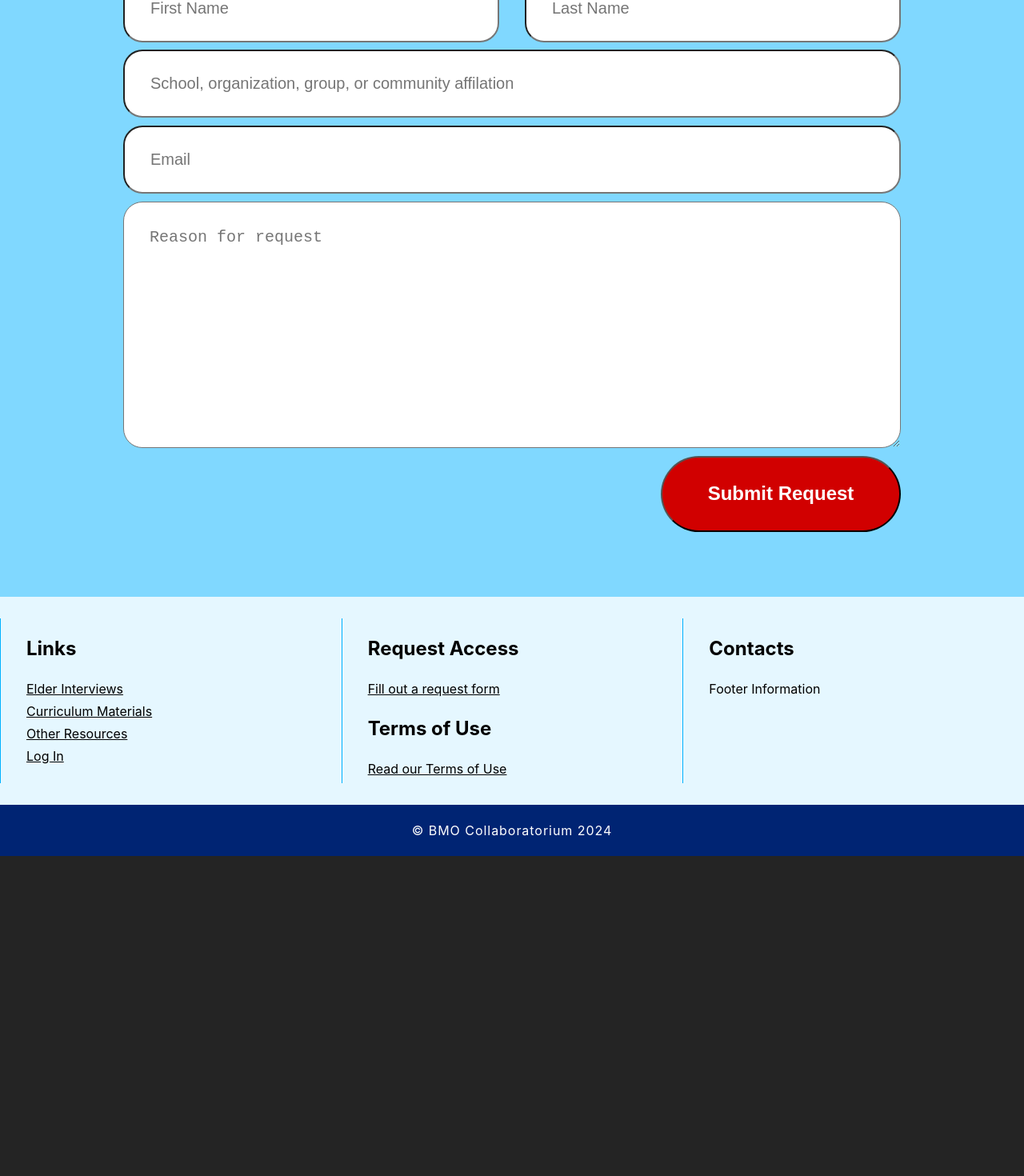
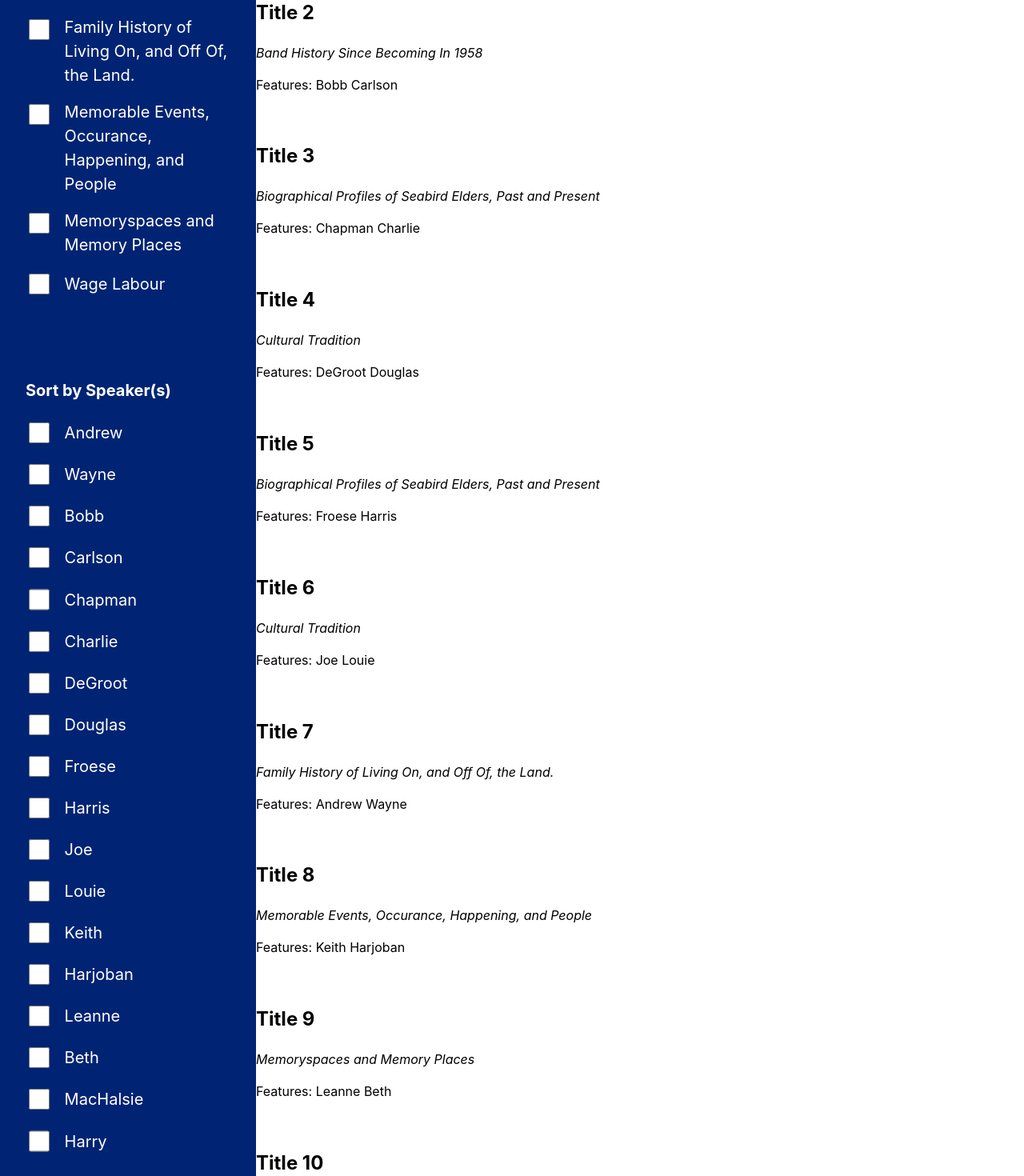
Before and after one commit to HarrySidhu1815/Seabird-Project, a React (Vite) app in the folder client/: page /interviews in a window 1280 px wide. Shown: the part 1113-2583 px from the top of the page at 80% size. Before the commit the page ends 2183 px from the top, so only its background shows below. Built offline with nearby package versions, Linux system fonts and the light colour scheme.

Commit message:
browse video filter nav added

```diff
--- /dev/null
+++ b/client/src/components/BrowseVideo/BrowseVideo.jsx
@@ -0,0 +1,17 @@
+import React from 'react'
+import VideoCard from './VideoCard'
+
+export default function BrowseVideo({videos}) {
+  return (
+    <div className="content">
+        <h1>Browse Videos</h1>
+      {videos.length > 0 ? (
+        videos.map((video) => (
+          <VideoCard key={video.id} video={video} />
+        ))
+      ) : (
+        <p>No videos found</p>
+      )}
+    </div>
+  )
+}
--- /dev/null
+++ b/client/src/components/BrowseVideo/VideoCard.jsx
@@ -0,0 +1,15 @@
+import React from 'react'
+import classes from './VideoCard.module.css'
+
+export default function VideoCard({video}) {
+  return (
+    <div className={classes}>
+      <img />
+      <div>
+        <h2>{video.title}</h2>
+        <i>{video.topic}</i>
+        <p>Features: {video.speaker.map(speaker => (speaker + ' '))}</p>
+      </div>
+    </div>
+  )
+}
--- a/client/src/components/RequestForm/RequestForm.module.css
+++ b/client/src/components/RequestForm/RequestForm.module.css
@@ -44,6 +44,7 @@
     max-width: 100%;
     height: 5.06rem;
     border-radius: 1.5rem;
+    background-color: white;
     font-size: 1.25rem;
     padding: 0 2rem;
 }
--- /dev/null
+++ b/client/src/components/VideoNav/VideoNav.jsx
@@ -0,0 +1,47 @@
+import React from "react";
+import classes from "./VideoNav.module.css";
+import { DUMMY_DATA, getAllSpeakers, getAllTopics } from "../../util/video";
+
+export default function VideoNav({
+  selectedTopics,
+  selectedSpeakers,
+  onTopicChange,
+  onSpeakerChange,
+}) {
+  const allTopics = getAllTopics(DUMMY_DATA);
+  const allspeakers = getAllSpeakers(DUMMY_DATA);
+
+  return (
+    <div className={classes.sideFilter}>
+      <div className={classes["topic-filter"]}>
+        <h3>Sort by Topic</h3>
+        {allTopics.map((topic, index) => (
+          <div key={index}>
+            <input
+              id="selectedTopic"
+              type="checkbox"
+              onChange={() => onTopicChange(topic)}
+              checked={selectedTopics.includes(topic)}
+            />
+            <label htmlFor="selectedTopic">{topic}</label>
+          </div>
+        ))}
+      </div>
+      <div className={classes["speaker-filter"]}>
+        <h3>Sort by Speaker(s)</h3>
+        {allspeakers.map((speaker, index) => (
+          <div key={index}>
+            <input
+              id="selectedSpeaker"
+              type="checkbox"
+              onChange={() => onSpeakerChange(speaker)}
+              checked={selectedSpeakers.includes(speaker)}
+              name="speakers"
+            />
+            <label htmlFor="selectedSpeaker">{speaker}</label>
+          </div>
+        ))}
+      </div>
+    </div>
+  );
+}
--- /dev/null
+++ b/client/src/components/VideoNav/VideoNav.module.css
@@ -0,0 +1,31 @@
+.sideFilter{
+    width: 25vw;
+    background-color: #002473;
+    color: #ffffff;
+}
+
+.topic-filter, .speaker-filter{
+    padding: 2rem;
+}
+
+.topic-filter h3, .speaker-filter h3{
+    font-size: 1.25rem;
+}
+
+.topic-filter div, .speaker-filter div{
+    display: flex;
+    align-items: start;
+    gap: 1rem;
+    margin-bottom: 1rem;
+}
+
+.topic-filter input, .speaker-filter input{
+    padding-left: 2rem;
+    height: 1.88rem;
+    min-width: 10%;
+    color: #002473;
+}
+.topic-filter label, .speaker-filter label{
+    font-size: 1.25rem;
+    align-self: center;
+}
--- a/client/src/pages/Interviews.jsx
+++ b/client/src/pages/Interviews.jsx
@@ -1,12 +1,56 @@
-import React from 'react'
-import RequestForm from '../components/RequestForm/RequestForm'
-import Interview from '../components/Interview/Interview'
+import React, { useState } from "react";
+import RequestForm from "../components/RequestForm/RequestForm";
+import Interview from "../components/Interview/Interview";
+import VideoNav from "../components/VideoNav/VideoNav";
+import { DUMMY_DATA, getVideosBySpeakers, getVideosByTopics } from "../util/video";
+import BrowseVideo from "../components/BrowseVideo/BrowseVideo";
+import classes from './Interviews.module.css'
 
 export default function Interviews() {
+  const [selectedTopics, setSelectedTopics] = useState([]);
+  const [selectedSpeakers, setSelectedSpeakers] = useState([]);
+  const [selectedVideos, setSelectedVideos] = useState(DUMMY_DATA);
+
+  function handleFilterTopicChange(topic) {
+    const updatedTopics = selectedTopics.includes(topic)
+      ? selectedTopics.filter((t) => t !== topic)
+      : [...selectedTopics, topic];
+    setSelectedTopics(updatedTopics);
+    filterVideos(updatedTopics, selectedSpeakers);
+  }
+
+  function handleFilterSpeakerChange(speaker) {
+    const updatedSpeakers = selectedSpeakers.includes(speaker)
+      ? selectedSpeakers.filter((s) => s !== speaker)
+      : [...selectedSpeakers, speaker];
+    setSelectedSpeakers(updatedSpeakers);
+    filterVideos(selectedTopics, updatedSpeakers);
+  }
+
+  function filterVideos(topics, speakers) {
+    let filteredVideos = DUMMY_DATA;
+    if (topics.length > 0) {
+      filteredVideos = getVideosByTopics(filteredVideos, topics);
+    }
+    if (speakers.length > 0) {
+      filteredVideos = getVideosBySpeakers(filteredVideos, speakers);
+    }
+    setSelectedVideos(filteredVideos);
+  }
+
   return (
     <div>
       <Interview />
+      <div className={classes['video-section']}>
+        <VideoNav
+          selectedTopics={selectedTopics}
+          selectedSpeakers={selectedSpeakers}
+          onTopicChange={handleFilterTopicChange}
+          onSpeakerChange={handleFilterSpeakerChange}
+        />
+        <BrowseVideo videos={selectedVideos} />
+      </div>
       <RequestForm />
     </div>
-  )
+  );
 }
--- /dev/null
+++ b/client/src/pages/Interviews.module.css
@@ -0,0 +1,4 @@
+.video-section{
+    display: flex;
+
+}
--- /dev/null
+++ b/client/src/util/video.js
@@ -0,0 +1,90 @@
+export const DUMMY_DATA = [
+    {
+        id: '1',
+        title: 'Title 1',
+        topic: 'Band History Since Becoming In 1958',
+        speaker: ['Andrew', 'Wayne'],
+        videoUrl: 'https://example.com'
+    },
+    {
+        id: '2',
+        title: 'Title 2',
+        topic: 'Band History Since Becoming In 1958',
+        speaker: ['Bobb', 'Carlson'],
+        videoUrl: 'https://example.com'
+    },
+    {
+        id: '3',
+        title: 'Title 3',
+        topic: 'Biographical Profiles of Seabird Elders, Past and Present',
+        speaker: ['Chapman', 'Charlie'],
+        videoUrl: 'https://example.com'
+    },
+    {
+        id: '4',
+        title: 'Title 4',
+        topic: 'Cultural Tradition',
+        speaker: ['DeGroot', 'Douglas'],
+        videoUrl: 'https://example.com'
+    },
+    {
+        id: '5',
+        title: 'Title 5',
+        topic: 'Biographical Profiles of Seabird Elders, Past and Present',
+        speaker: ['Froese', 'Harris'],
+        videoUrl: 'https://example.com'
+    },
+    {
+        id: 'video-6',
+        title: 'Title 6',
+        topic: 'Cultural Tradition',
+        speaker: ['Joe', 'Louie'],
+        videoUrl: 'https://example.com'
+    },
+    {
+        id: '7',
+        title: 'Title 7',
+        topic: 'Family History of Living On, and Off Of, the Land.',
+        speaker: ['Andrew', 'Wayne'],
+        videoUrl: 'https://example.com'
+    },
+    {
+        id: '8',
+        title: 'Title 8',
+        topic: 'Memorable Events, Occurance, Happening, and People',
+        speaker: ['Keith', 'Harjoban'],
+        videoUrl: 'https://example.com'
+    },
+    {
+        id: '9',
+        title: 'Title 9',
+        topic: 'Memoryspaces and Memory Places',
+        speaker: ['Leanne', 'Beth'],
+        videoUrl: 'https://example.com'
+    },
+    {
+        id: '10',
+        title: 'Title 10',
+        topic: 'Wage Labour',
+        speaker: ['MacHalsie', 'Harry'],
+        videoUrl: 'https://example.com'
+    },
+]
+
+export const getAllTopics = (data) => {
+    const topics = data.map(video => video.topic);
+    return [...new Set(topics)];
+};
+
+export const getAllSpeakers = (data) => {
+    const speakers = data.flatMap(video => video.speaker);
+    return [...new Set(speakers)];
+};
+
+export const getVideosByTopics = (data, selectedTopics) => {
+    return DUMMY_DATA.filter(video => selectedTopics.includes(video.topic));
+};
+
+export const getVideosBySpeakers = (data, selectedSpeakers) => {
+    return DUMMY_DATA.filter(video => video.speaker.some(speaker => selectedSpeakers.includes(speaker)));
+};
```
Also changed, not shown: client/src/components/BrowseVideo/BrowseVideo.module.css (added), client/src/components/BrowseVideo/VideoCard.module.css (added).
